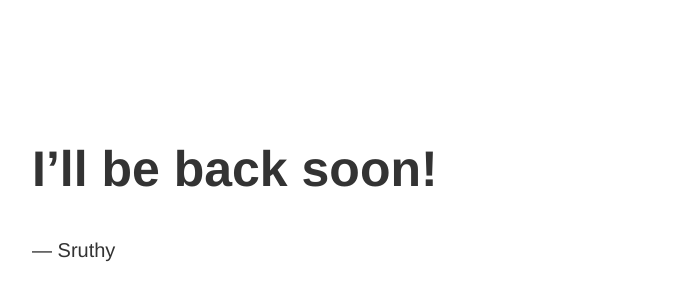
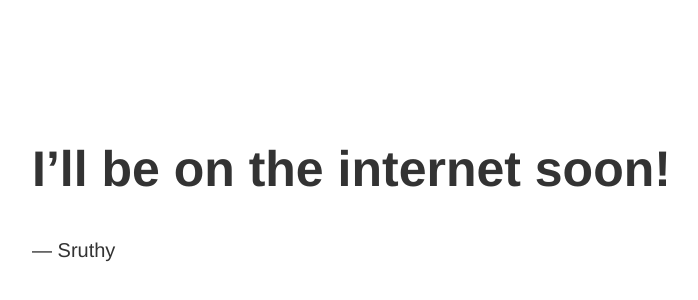
Before and after one commit to sru-thy/protfolio, a plain HTML site: page index.html in a window 1280 px wide. Shown: the part 60-360 px from the top of the page, without its empty margins (283-981 px from the left). Drawn offline with Linux system fonts and the light colour scheme.

Commit message:
Update index.html

```diff
--- a/index.html
+++ b/index.html
@@ -10,7 +10,7 @@
 </style>
 
 <article>
-    <h1>I&rsquo;ll be back soon!</h1>
+    <h1>I&rsquo;ll be on the internet soon!</h1>
     <div>
         <p>&mdash; Sruthy</p>
     </div>
```
